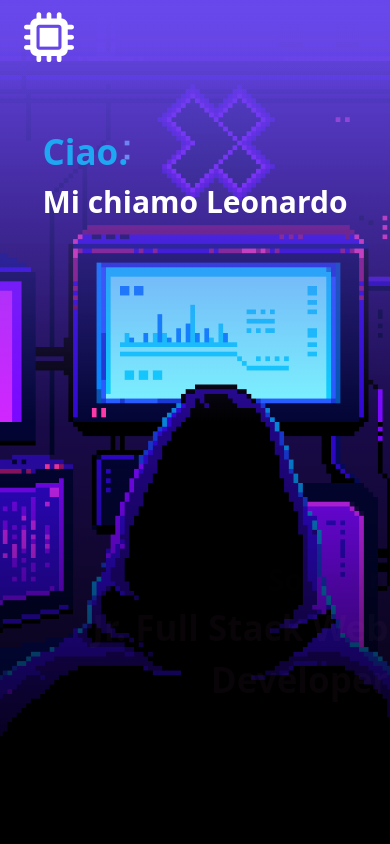
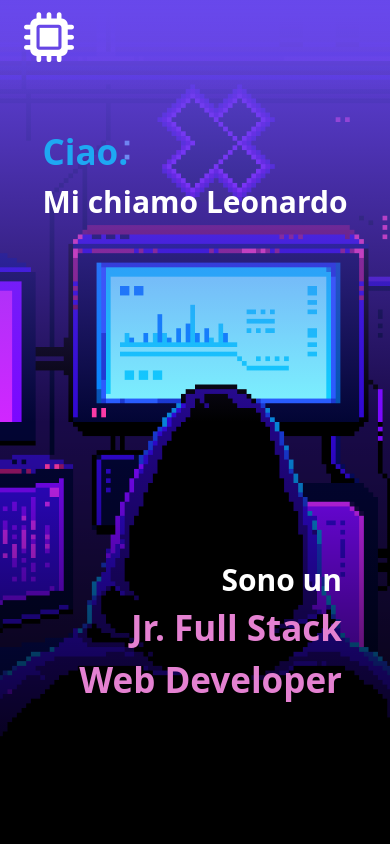
Before and after one commit to Leo9723/portfolio, a Vue app: page / in a window 390 px wide. Shown: the top 844 px of the page. Built offline with nearby package versions, Linux system fonts and the light colour scheme.

Commit message:
riduzione timeout scritte jumbotron mobile

```diff
--- a/src/components/main/MainSection.vue
+++ b/src/components/main/MainSection.vue
@@ -22,11 +22,19 @@ export default {
 </script>
 
 <template lang="">
-    <div class="d-flex flex-column align-items-center justify-content-around h-100" id="home">
+    <div class="d-none d-md-flex flex-column align-items-center justify-content-around h-100" id="home">
         <div :class="(this.store.load >= 3) ? 'initial-desc-load initial-desc mt-5' : 'initial-desc'">
            <span>Ciao.</span> <br> Mi chiamo Leonardo
         </div>
         <div :class="(this.store.load >= 5) ? 'final-desc-load final-desc px-5 px-md-0' : 'final-desc'">
+            Sono un <br> <span>Jr. Full Stack Web Developer</span>
+        </div>
+    </div>
+    <div class="d-flex flex-column align-items-center justify-content-around h-100 d-md-none" id="home">
+        <div :class="(this.store.load >= 1) ? 'initial-desc-load initial-desc mt-5' : 'initial-desc'">
+           <span>Ciao.</span> <br> Mi chiamo Leonardo
+        </div>
+        <div :class="(this.store.load >= 2) ? 'final-desc-load final-desc px-5 px-md-0' : 'final-desc'">
             Sono un <br> <span>Jr. Full Stack Web Developer</span>
         </div>
     </div>
```
